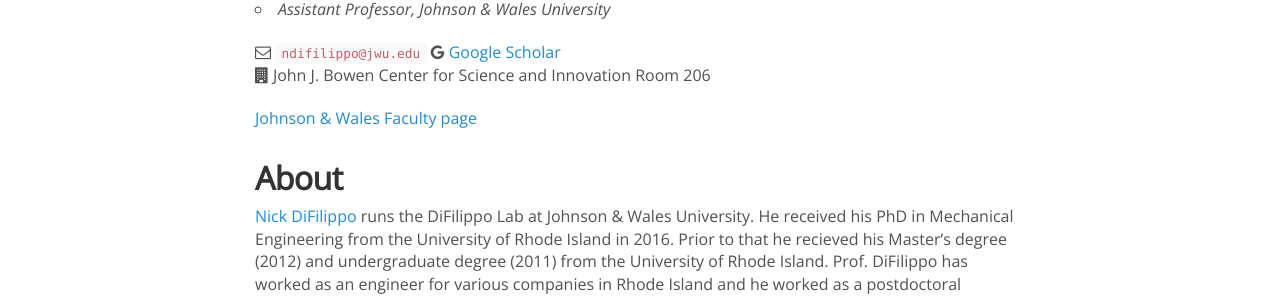
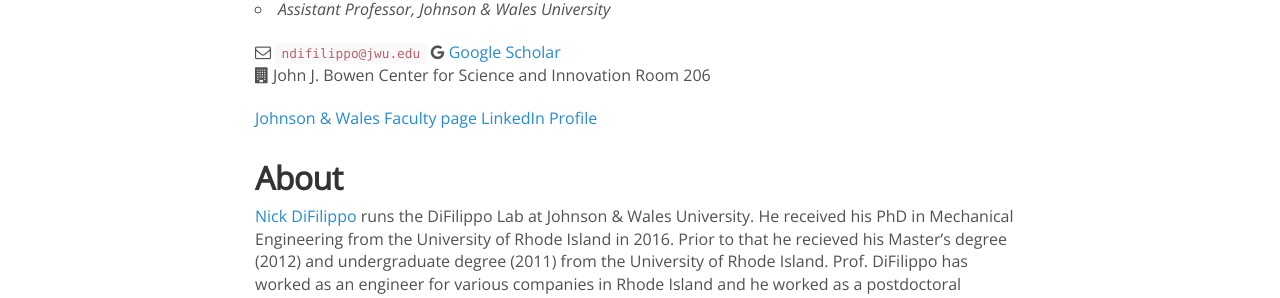
Before and after one commit to DiFilippoLab/DiFilippoLab.github.io, a Jekyll site: the page built from _people/nick_difilippo.md, in a window 1280 px wide and 969 px high. Shown: the part 564-862 px from the top of the window. Built offline with Jekyll 4.4.1, drawn with Linux system fonts in a browser that asks for light colours; nearby versions of some CDN libraries; comment, search, counter and statistics services are not loaded.

Commit message:
Update nick_difilippo.md

```diff
--- a/_people/nick_difilippo.md
+++ b/_people/nick_difilippo.md
@@ -13,6 +13,7 @@
 <i class="fa fa-building" /> John J. Bowen Center for Science and Innovation Room 206
 
 [Johnson & Wales Faculty page](https://www.jwu.edu/faculty/difilippo-nicholas.html)
+[LinkedIn Profile](https://www.linkedin.com/in/nick-difilippo-ph-d-98926651/)
 
 
 ## About
```
